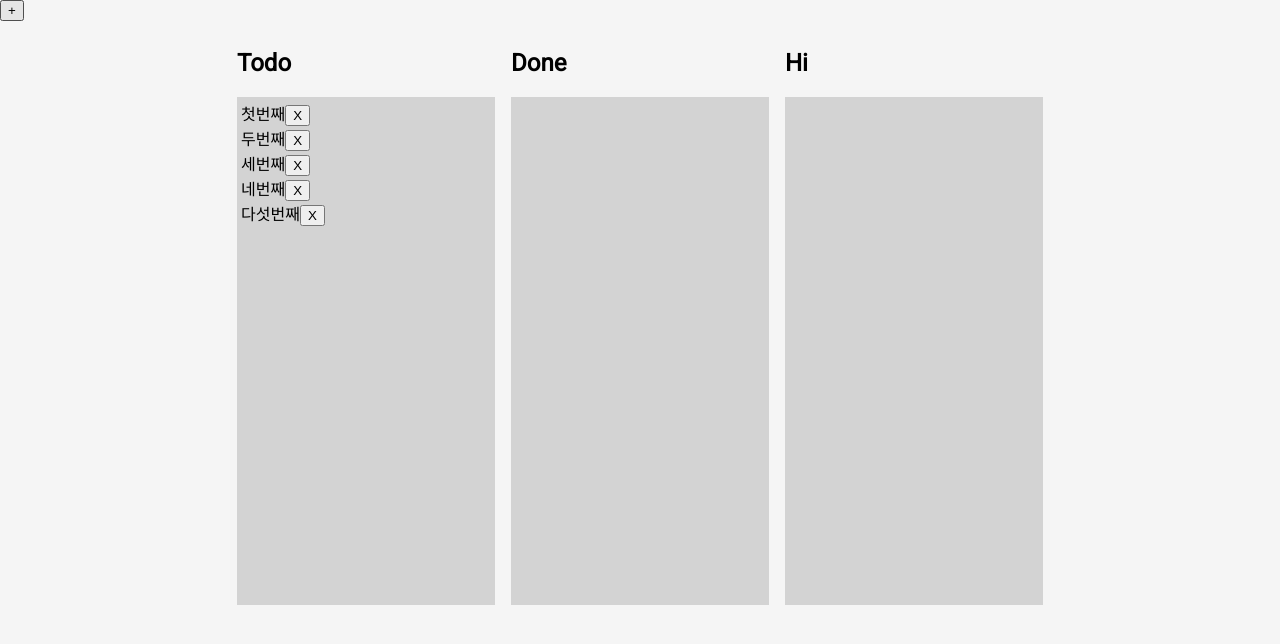
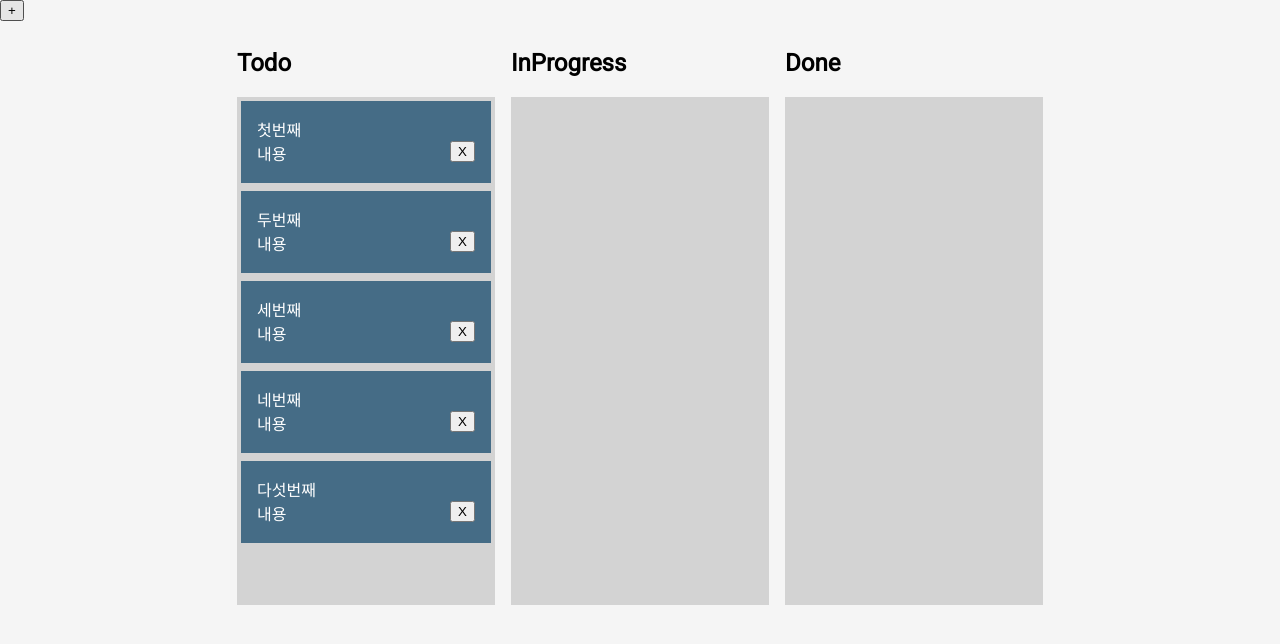
Before and after one commit to leesb971204/React, a React (Create React App) app in the folder kanban-board/: page / in a window 1280 px wide. Shown: the top 644 px of the page. Built offline with nearby package versions, Linux system fonts and the light colour scheme.

Commit message:
Feat styled components 적용, 아이템 생성시 랜덤한 고유 id로 생성

```diff
--- a/kanban-board/package.json
+++ b/kanban-board/package.json
@@ -10,6 +10,8 @@
     "react-beautiful-dnd": "^13.1.0",
     "react-dom": "^18.2.0",
     "react-scripts": "5.0.1",
+    "styled-components": "^5.3.5",
+    "uuid": "^8.3.2",
     "web-vitals": "^2.1.4"
   },
   "scripts": {
--- a/kanban-board/src/App.js
+++ b/kanban-board/src/App.js
@@ -1,14 +1,15 @@
 import React, { useCallback, useState } from "react";
 import { DragDropContext } from "react-beautiful-dnd";
+import { v4 as uuidv4 } from "uuid";
 import List from "./components/List";
 
 const App = () => {
   const items = [
-    { id: "0", title: "첫번째" },
-    { id: "1", title: "두번째" },
-    { id: "2", title: "세번째" },
-    { id: "3", title: "네번째" },
-    { id: "4", title: "다섯번째" },
+    { id: uuidv4(), title: "첫번째", text: "내용" },
+    { id: uuidv4(), title: "두번째", text: "내용" },
+    { id: uuidv4(), title: "세번째", text: "내용" },
+    { id: uuidv4(), title: "네번째", text: "내용" },
+    { id: uuidv4(), title: "다섯번째", text: "내용" },
   ];
 
   const columsList = {
@@ -16,12 +17,12 @@ const App = () => {
       name: "Todo",
       items: items,
     },
+    InProgress: {
+      name: "InProgress",
+      items: [],
+    },
     Done: {
       name: "Done",
-      items: [],
-    },
-    Hi: {
-      name: "Hi",
       items: [],
     },
   };
@@ -80,8 +81,9 @@ const App = () => {
   //아이템 생성 함수
   const addItem = useCallback(() => {
     const newItem = {
-      id: String(columns.Todo.items.length + 1),
+      id: uuidv4(),
       title: "New Item",
+      text: "Text",
     };
     const copiedItems = [...columns.Todo.items, newItem];
     setColumns({
@@ -91,6 +93,7 @@ const App = () => {
         items: copiedItems,
       },
     });
+    console.log(columns);
   }, [columns]);
 
   //아이템 삭제 함수
--- a/kanban-board/src/components/List.js
+++ b/kanban-board/src/components/List.js
@@ -1,5 +1,22 @@
 import React from "react";
 import { Draggable, Droppable } from "react-beautiful-dnd";
+import styled from "styled-components";
+
+const DroppableStyles = styled.div`
+  background: ${(props) =>
+    props.snapshot.isDraggingOver ? "lightblue" : "lightgrey"};
+  padding: 4px;
+  width: 250px;
+  min-height: 500px;
+`;
+const DraggableStyles = styled.div`
+  background: ${(props) => (props.snapshot.isDragging ? "#263B4A" : "#456C86")};
+  user-select: none;
+  padding: 16px;
+  margin: 0 0 8px 0;
+  min-height: 50px;
+  color: white;
+`;
 
 const List = ({ columns, deleteItem }) => {
   return Object.entries(columns).map(([key, value]) => {
@@ -10,17 +27,10 @@ const List = ({ columns, deleteItem }) => {
           <Droppable droppableId={key}>
             {(provided, snapshot) => {
               return (
-                <div
+                <DroppableStyles
+                  snapshot={snapshot}
                   {...provided.droppableProps}
                   ref={provided.innerRef}
-                  style={{
-                    background: snapshot.isDraggingOver
-                      ? "lightblue"
-                      : "lightgrey",
-                    padding: 4,
-                    width: 250,
-                    minHeight: 500,
-                  }}
                 >
                   {value.items.map((item, index) => (
                     <Draggable
@@ -29,24 +39,38 @@ const List = ({ columns, deleteItem }) => {
                       index={index}
                     >
                       {(provided) => (
-                        <div
+                        <DraggableStyles
                           {...provided.dragHandleProps}
                           {...provided.draggableProps}
                           ref={provided.innerRef}
-                          // style={{ wordBreak: "break-all" }}
+                          snapshot={snapshot}
+                          // propsStyle={...provided.draggableProps.style}
+                          // style={{
+                          //   userSelect: "none",
+                          //   padding: 16,
+                          //   margin: "0 0 8px 0",
+                          //   minHeight: "50px",
+                          //   backgroundColor: snapshot.isDragging
+                          //     ? "#263B4A"
+                          //     : "#456C86",
+                          //   color: "white",
+                          //   ...provided.draggableProps.style,
+                          // }}
                         >
-                          {item.title}
+                          <div>{item.title}</div>
+                          {item.text}
                           <button
                             onClick={() => deleteItem(key, value.name, index)}
+                            style={{ float: "right" }}
                           >
                             X
                           </button>
-                        </div>
+                        </DraggableStyles>
                       )}
                     </Draggable>
                   ))}
                   {provided.placeholder}
-                </div>
+                </DroppableStyles>
               );
             }}
           </Droppable>
```
Also changed, not shown: 1 other file (tests, documents, lock files or other folders).
